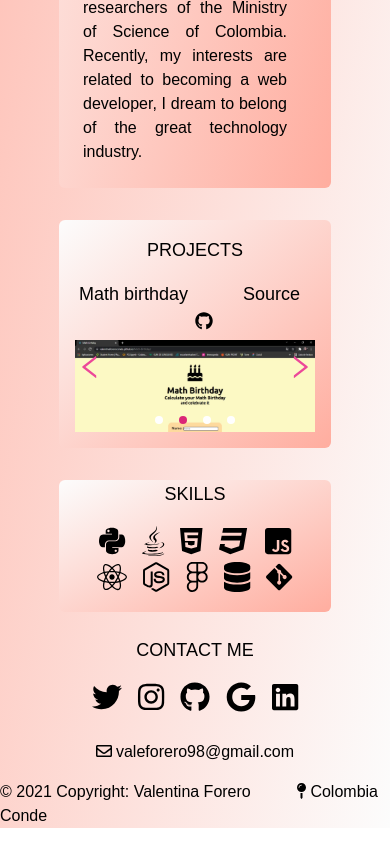
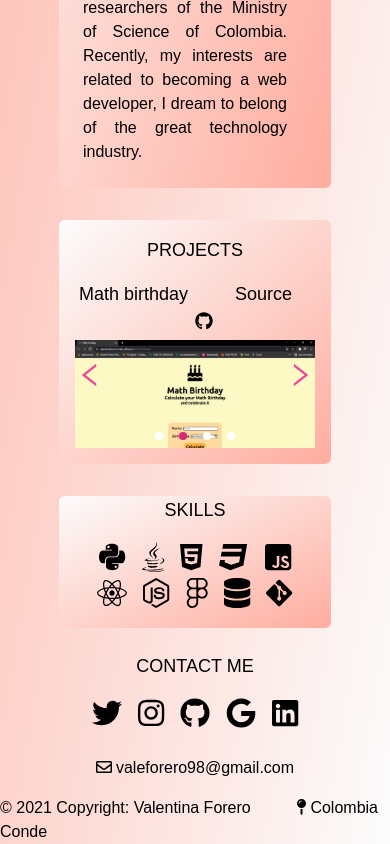
Before and after one commit to ValentinaForeroConde/Portfolio, a Next.js app: page / in a window 390 px wide. Shown: the part 1392-2236 px from the top of the page. Built offline with nearby package versions, Linux system fonts and the light colour scheme; a web font is replaced by a local one.

Commit message:
fixes responsive of the projects file

```diff
--- a/components/Projects.js
+++ b/components/Projects.js
@@ -50,7 +50,7 @@ class Projects extends Component {
     return (
       <div id="projects" className="mt-8 flex flex-col items-center m-2 rounded-md p-4 mb-8 backgound-card">
         <h1 className="text-center text-lg pb-2">PROJECTS</h1>
-        <div className="max-w-lg h-40 md:h-72 flex overflow-hidden relative">
+        <div className="max-w-lg h-44 md:h-72 flex overflow-hidden relative">
           <AiOutlineLeft
             onClick={this.prevSlide}
             className="absolute left-0 text-3xl inset-y-1/2 text-pink-500 cursor-pointer"
@@ -72,7 +72,7 @@ class Projects extends Component {
                           : "hidden"
                       }>
                       <Link  href={slide.url} >
-                        <a className="hover:bg-pink-200 text-black ml-12 md:ml-44">Source <FontAwesomeIcon classNameName="text-black" icon={faGithub} /></a>
+                        <a className="hover:bg-pink-200 text-black ml-10 md:ml-44">Source <FontAwesomeIcon classNameName="text-black" icon={faGithub} /></a>
 
                       </Link>
                     </div>
--- a/styles/styles.css
+++ b/styles/styles.css
@@ -5,10 +5,10 @@
     cursor: pointer;
     padding: 8px 16px;
 }
-.rainbow:hover{
+/* .rainbow:hover{
     background-image: linear-gradient(90deg, #95b8f6 0%, #add5fa 49%, #f9d99a 80%, #f9a59a 100%);
     animation:slidebg 5s linear infinite;
- }
+ } */
  .backgound-card{
     background: linear-gradient(to bottom right, #FCFCFC, #FFAD9F);
  }
```
